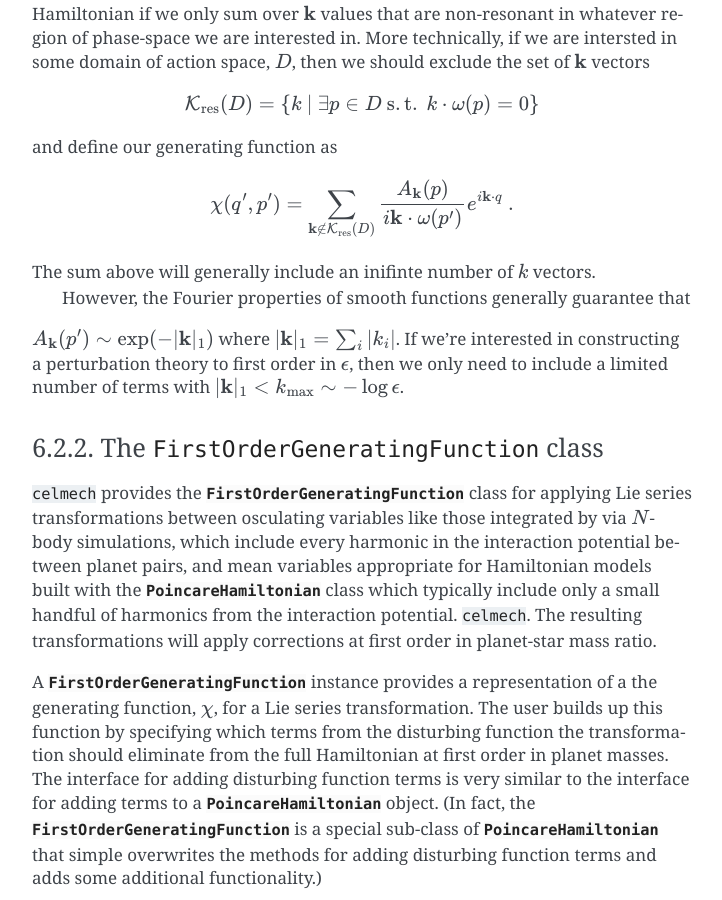
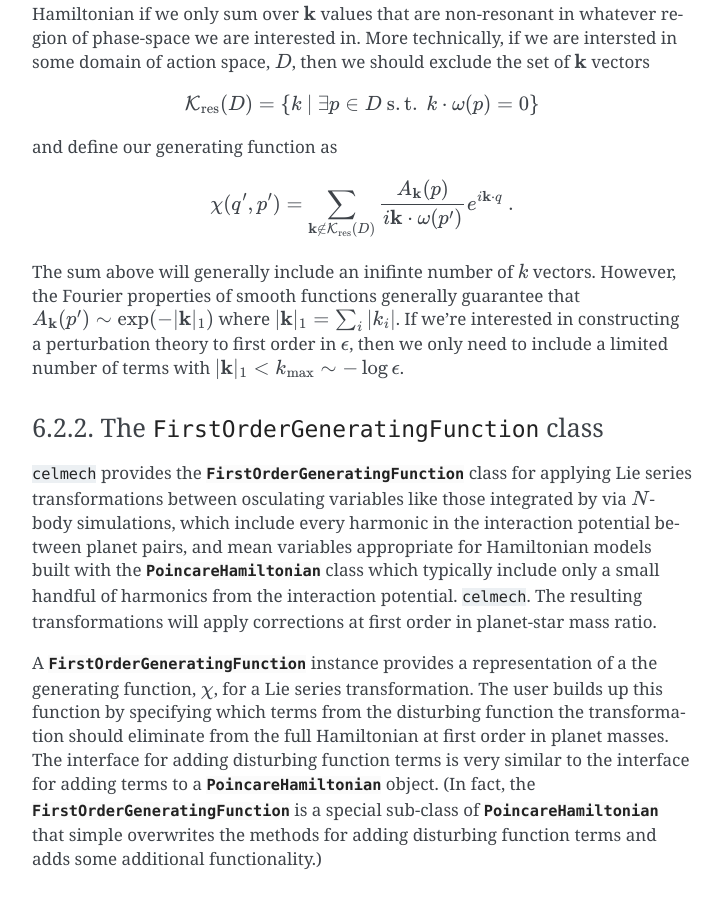
Before and after one commit to shadden/celmech, a Sphinx documentation site: the page built from docs/canonical_transformations.rst, in a window 1280 px wide and 900 px high, scrolled down 5824 px. Shown: the whole window, without its empty margins (388-1110 px from the left). Built offline with Sphinx 7.4.7, drawn with Linux system fonts in a browser that asks for light colours; some of the changed lines change nothing that is shown.

Commit message:
cleaning up docs

```diff
--- a/docs/canonical_transformations.rst
+++ b/docs/canonical_transformations.rst
@@ -360,7 +360,7 @@
        \chi(q',p') = \sum_{\mathbf{k}\notin \mathcal{K}_\mathrm{res}(D)} \frac{A_{\mathbf{k}}(p)}{i\mathbf{k}\cdot\omega(p')} e^{i\mathbf{k}\cdot q}~.
 
 The sum above will generally include an inifinte number of :math:`k` vectors.
-    However, the Fourier properties of smooth functions generally guarantee that
+However, the Fourier properties of smooth functions generally guarantee that
 :math:`A_\mathbf{k}(p')\sim \exp(-|\mathbf{k}|_{1})` where
 :math:`|\mathbf{k}|_{1}=\sum_i|k_i|`. If we're interested in constructing a
 perturbation theory to first order in :math:`\epsilon`, then we only need to
--- a/docs/conf.py
+++ b/docs/conf.py
@@ -41,7 +41,6 @@
 version = ''
 # The full version, including alpha/beta/rc tags
 release = '0.0.1'
-language = 'en'
 
 #)sys.path.append('../')
 
@@ -83,7 +82,7 @@
 #
 # This is also used if you do content translation via gettext catalogs.
 # Usually you set "language" from the command line for these cases.
-language = None
+language = 'en'
 
 # List of patterns, relative to source directory, that match files and
 # directories to ignore when looking for source files.
```
